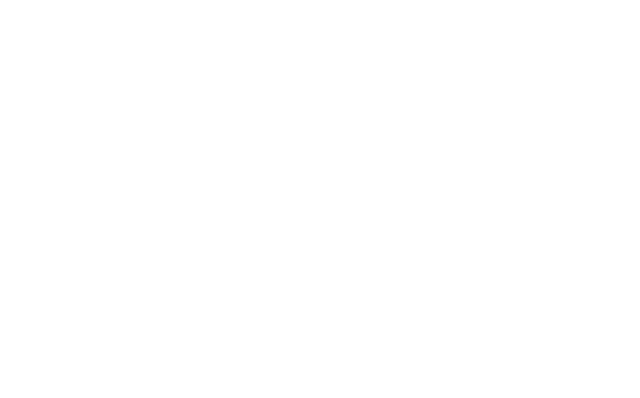
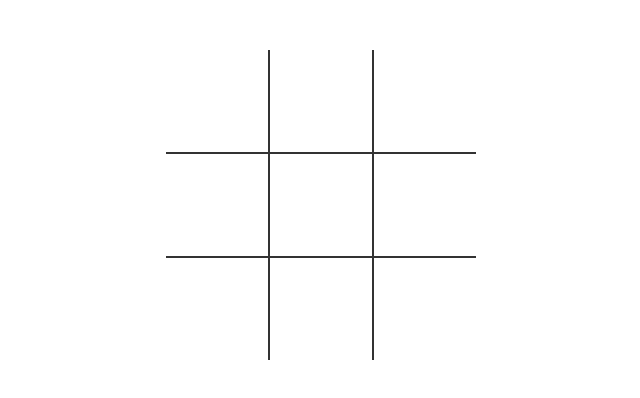
Before and after one commit to ObsidianHub/dc_js-games, a plain HTML site: page js_tic-tac-toe-game/index.html in a window 1280 px wide. Shown: the whole page, without its empty margins (319-959 px from the left). Drawn offline with Linux system fonts and the light colour scheme.

Commit message:
add html/css template for tic tac toe game

```diff
--- a/js_tic-tac-toe-game/index.html
+++ b/js_tic-tac-toe-game/index.html
@@ -8,6 +8,29 @@
     <link rel="stylesheet" href="style.css">
 </head>
 <body>
+    <table>
+        <tr>
+          <td class="cell" id="0"></td>
+          <td class="cell" id="1"></td>
+          <td class="cell" id="2"></td>
+        </tr>
+        <tr>
+          <td class="cell" id="3"></td>
+          <td class="cell" id="4"></td>
+          <td class="cell" id="5"></td>
+        </tr>
+        <tr>
+          <td class="cell" id="6"></td>
+          <td class="cell" id="7"></td>
+          <td class="cell" id="8"></td>
+        </tr>
+      </table>
+
+      <div class="endgame">
+        <div class="text"></div>
+        <button onClick="startGame()">Replay</button>
+      </div>
+
     <script src="script.js"></script>
 </body>
 </html>
--- a/js_tic-tac-toe-game/style.css
+++ b/js_tic-tac-toe-game/style.css
@@ -0,0 +1,50 @@
+td {
+    border: 2px solid #333;
+    height: 100px;
+    width: 100px;
+    text-align: center;
+    vertical-align: middle;
+    font-family: "Comic Sans MS", cursive;
+    font-size: 70px;
+    cursor: pointer;
+  }
+
+  table {
+    border-collapse: collapse;
+    position: absolute;
+    left: 50%;
+    top: 50px;
+    margin-left: -155px;
+  }
+
+  table tr:first-child td {
+    border-top: 0;
+  }
+
+  table tr:last-child td {
+    border-bottom: 0;
+  }
+
+  table tr td:first-child {
+    border-left: 0;
+  }
+
+  table tr td:last-child {
+    border-right: 0;
+  }
+
+  .endgame {
+    display: none;
+    width: 200px;
+    top: 120px;
+    background-color: rgba(205, 133, 63, 0.8);
+    position: absolute;
+    left: 50%;
+    margin-left: -100px;
+    padding-top: 50px;
+    padding-bottom: 50px;
+    text-align: center;
+    border-radius: 5px;
+    color: #fff;
+    font-size: 2em;
+  }
```
